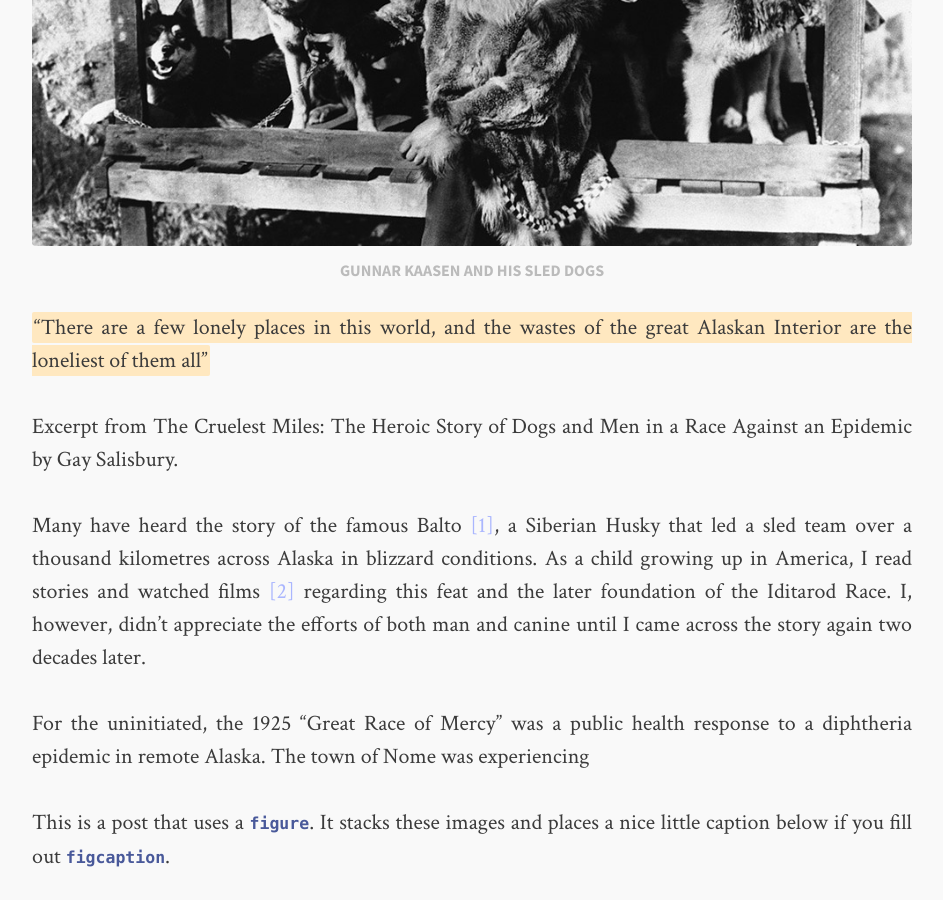
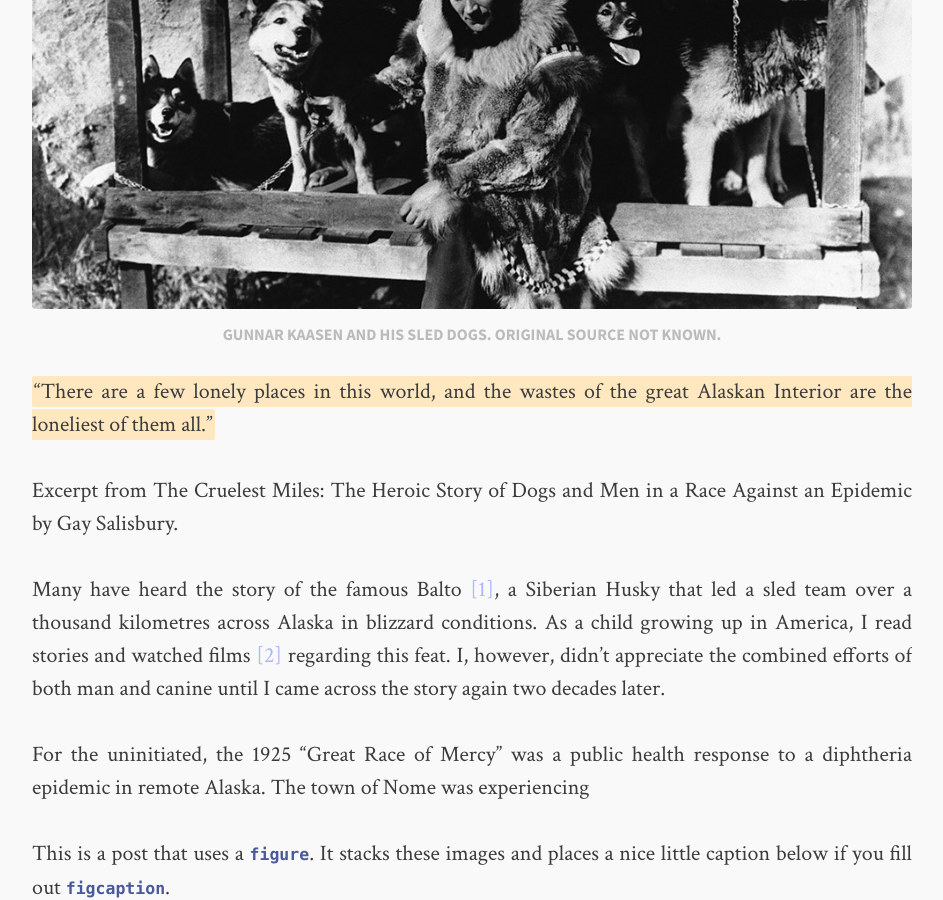
Before and after one commit to keenan-pey/blog, a Jekyll site: the page built from _posts/2019-12-20-diphtheria.md, in a window 1280 px wide and 900 px high, scrolled down 1614 px. Shown: the whole window, without its empty margins (168-1111 px from the left). Built offline with Jekyll 4.4.1, drawn with Linux system fonts in a browser that asks for light colours; comment, search, counter and statistics services are not loaded; some of the changed text lies outside the part shown.

Commit message:
Update 2019-12-20-diphtheria.md

```diff
--- a/_posts/2019-12-20-diphtheria.md
+++ b/_posts/2019-12-20-diphtheria.md
@@ -17,20 +17,20 @@ With that in mind, this blog is aimed at an audience that has little or no knowl
 
 -----------
 
-#
+# A public health primer
 
 <figure>
 	<img src="/images/sledteam.jpg">
-	<figcaption>Gunnar Kaasen and his sled dogs</figcaption>
+	<figcaption>Gunnar Kaasen and his sled dogs. Original source not known.</figcaption>
 </figure>
 
 
-*"There are a few lonely places in this world, and the wastes of the great Alaskan Interior are the loneliest of them all"*
+*"There are a few lonely places in this world, and the wastes of the great Alaskan Interior are the loneliest of them all."*
 
 Excerpt from The Cruelest Miles: The Heroic Story of Dogs and Men in a Race Against an Epidemic by Gay Salisbury.
 
 
-Many have heard the story of the famous Balto [\[1\]](https://en.wikipedia.org/wiki/Balto), a Siberian Husky that led a sled team over a thousand kilometres across Alaska in blizzard conditions. As a child growing up in America, I read stories and watched films [\[2\]](https://www.imdb.com/title/tt0112453/) regarding this feat and the later foundation of the Iditarod Race. I, however, didn't appreciate the efforts of both man and canine until I came across the story again two decades later.
+Many have heard the story of the famous Balto [\[1\]](https://en.wikipedia.org/wiki/Balto), a Siberian Husky that led a sled team over a thousand kilometres across Alaska in blizzard conditions. As a child growing up in America, I read stories and watched films [\[2\]](https://www.imdb.com/title/tt0112453/) regarding this feat. I, however, didn't appreciate the combined efforts of both man and canine until I came across the story again two decades later.
 
 For the uninitiated, the 1925 "Great Race of Mercy" was a public health response to a diphtheria epidemic in remote Alaska. The town of Nome was experiencing
 
```
